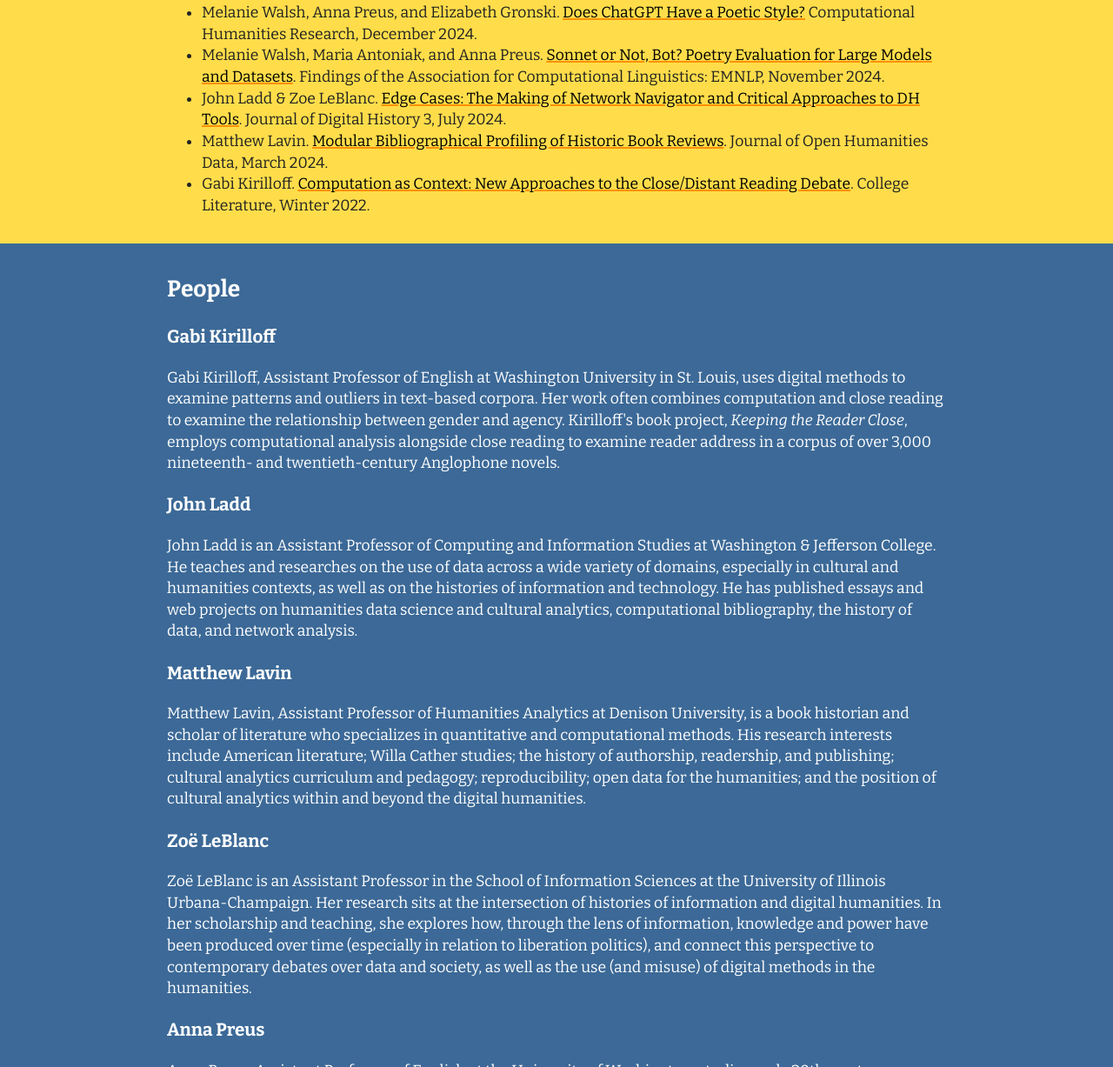
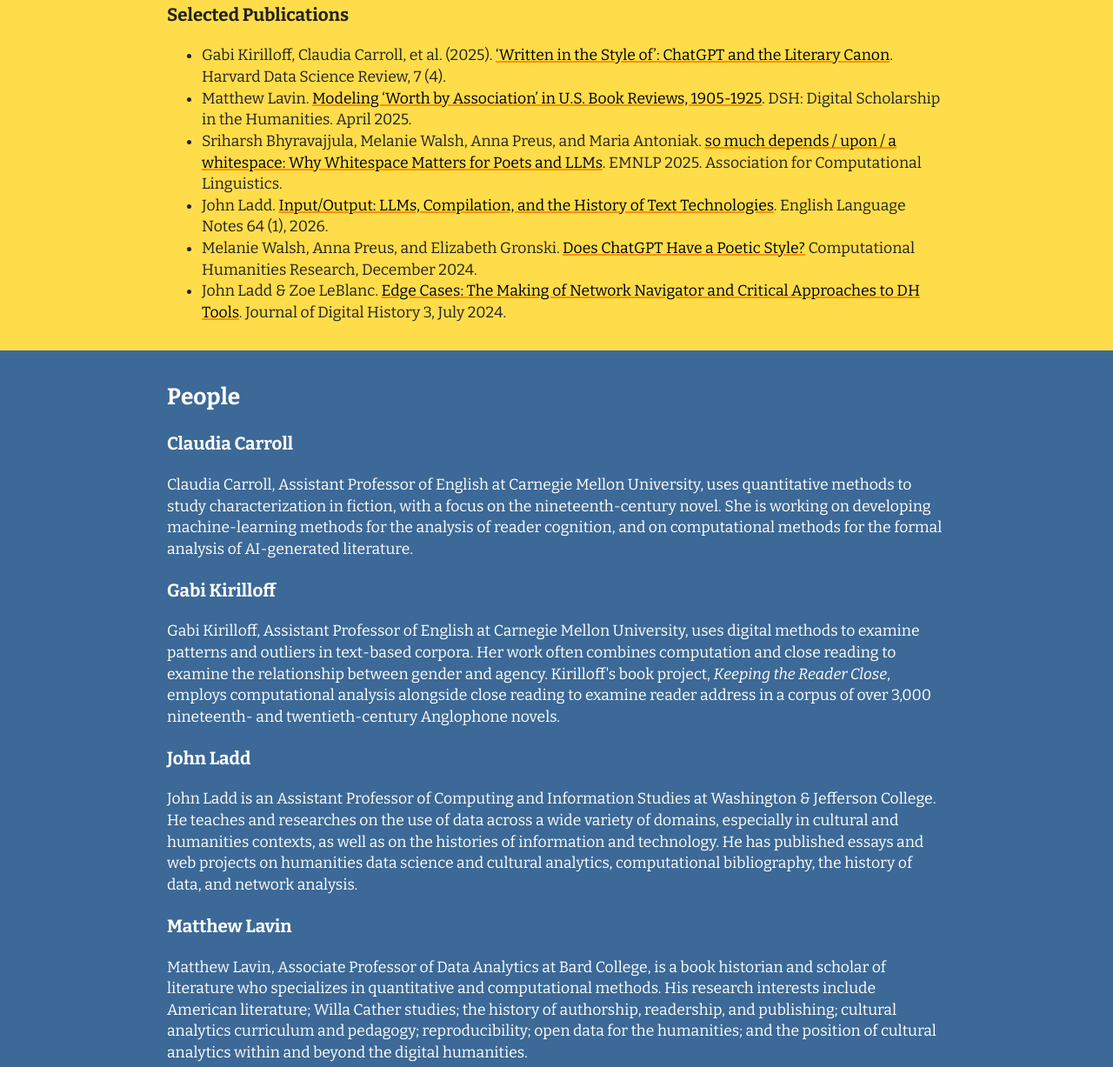
Before and after one commit to CART-init/CART-init.github.io, a plain HTML site: page index.html in a window 1280 px wide. Shown: the part 1367-2594 px from the top of the page at 87% size. Drawn offline with nearby package versions, Linux system fonts and the light colour scheme.

Commit message:
2026 updates to bios and pubs

```diff
--- a/index.html
+++ b/index.html
@@ -48,6 +48,8 @@
       <h2>Recent Work by Members</h2>
       <h3>Grants and Meetings</h3>
       <ul>
+        <li>Cultural Analytics Praxis Lightning Talks and CARTi Workshop, University of Washington, Summer 2026.</li>
+        <li>CARTi Workshop, Denison University, Summer 2024.</li>
         <li>SPEED in Research Grant for “Cultural Analytics Research and Teaching Initiative Workshop,” Washington University in St. Louis, Summer 2023.</li>
       </ul>
       <h3>Seminars and Presentations</h3>
@@ -58,23 +60,26 @@
       </ul>
       <h3>Selected Publications</h3>
       <ul>
+        <li>Gabi Kirilloff, Claudia Carroll, et al. (2025). <a href="https://doi.org/10.1162/99608f92.6d5fb5ef" target="_blank">‘Written in the Style of’: ChatGPT and the Literary Canon</a>. Harvard Data Science Review, 7 (4). </li>
+        <li>Matthew Lavin. <a href="https://doi.org/10.1093/llc/fqaf012" target="_blank">Modeling ‘Worth by Association’ in U.S. Book Reviews, 1905-1925</a>. DSH: Digital Scholarship in the Humanities. April 2025.</li>
+        <li>Sriharsh Bhyravajjula, Melanie Walsh, Anna Preus, and Maria Antoniak. <a href="https://aclanthology.org/2025.emnlp-main.1783/" target="_blank">so much depends / upon / a whitespace: Why Whitespace Matters for Poets and LLMs</a>. EMNLP 2025. Association for Computational Linguistics.</li>
+        <li>John Ladd. <a href="https://doi.org/10.1215/00138282-12301864" target="_blank">Input/Output: LLMs, Compilation, and the History of Text Technologies</a>. English Language Notes 64 (1), 2026.</li>
         <li>Melanie Walsh, Anna Preus, and Elizabeth Gronski. <a href="https://arxiv.org/abs/2410.15299" target="_blank">Does ChatGPT Have a Poetic Style?</a> Computational Humanities Research, December 2024.</li>
-        <li>Melanie Walsh, Maria Antoniak, and Anna Preus. <a href="https://aclanthology.org/2024.findings-emnlp.914/" target="_blank">Sonnet or Not, Bot? Poetry Evaluation for Large Models and Datasets</a>. Findings of the Association for Computational Linguistics: EMNLP, November 2024.</li>
         <li>John Ladd & Zoe LeBlanc. <a href="https://doi.org/10.1515/JDH-2024-0006?locatt=label:JDHFULL" target="_blank">Edge Cases: The Making of Network Navigator and Critical Approaches to DH Tools</a>. Journal of Digital History 3, July 2024.</li>
-        <li>Matthew Lavin. <a href="https://doi.org/10.5334/johd.183">Modular Bibliographical Profiling of Historic Book Reviews</a>. Journal of Open Humanities Data, March 2024.</li>
-        <li>Gabi Kirilloff. <a href="https://muse.jhu.edu/article/844432/summary" target="_blank">Computation as Context: New Approaches to the Close/Distant Reading Debate</a>. College Literature, Winter 2022.</li>
       </ul>
       </article>
     </section>
     <section id="people">
       <article>
       <h2>People</h2>
+      <h3>Claudia Carroll</h3>
+      <p>Claudia Carroll, Assistant Professor of English at Carnegie Mellon University, uses quantitative methods to study characterization in fiction, with a focus on the nineteenth-century novel. She is working on developing machine-learning methods for the analysis of reader cognition, and on computational methods for the formal analysis of AI-generated literature.</p>
       <h3>Gabi Kirilloff</h3>
-      <p>Gabi Kirilloff, Assistant Professor of English at Washington University in St. Louis, uses digital methods to examine patterns and outliers in text-based corpora. Her work often combines computation and close reading to examine the relationship between gender and agency. Kirilloff's book project, <em>Keeping the Reader Close</em>, employs computational analysis alongside close reading to examine reader address in a corpus of over 3,000 nineteenth- and twentieth-century Anglophone novels.</p>
+      <p>Gabi Kirilloff, Assistant Professor of English at Carnegie Mellon University, uses digital methods to examine patterns and outliers in text-based corpora. Her work often combines computation and close reading to examine the relationship between gender and agency. Kirilloff's book project, <em>Keeping the Reader Close</em>, employs computational analysis alongside close reading to examine reader address in a corpus of over 3,000 nineteenth- and twentieth-century Anglophone novels.</p>
       <h3>John Ladd</h3>
       <p>John Ladd is an Assistant Professor of Computing and Information Studies at Washington & Jefferson College. He teaches and researches on the use of data across a wide variety of domains, especially in cultural and humanities contexts, as well as on the histories of information and technology. He has published essays and web projects on humanities data science and cultural analytics, computational bibliography, the history of data, and network analysis.</p>
       <h3>Matthew Lavin</h3>
-      <p>Matthew Lavin, Assistant Professor of Humanities Analytics at Denison University, is a book historian and scholar of literature who specializes in quantitative and computational methods. His research interests include American literature; Willa Cather studies; the history of authorship, readership, and publishing; cultural analytics curriculum and pedagogy; reproducibility; open data for the humanities; and the position of cultural analytics within and beyond the digital humanities.</p>
+      <p>Matthew Lavin, Associate Professor of Data Analytics at Bard College, is a book historian and scholar of literature who specializes in quantitative and computational methods. His research interests include American literature; Willa Cather studies; the history of authorship, readership, and publishing; cultural analytics curriculum and pedagogy; reproducibility; open data for the humanities; and the position of cultural analytics within and beyond the digital humanities.</p>
       <h3>Zoë LeBlanc</h3>
       <p>Zoë LeBlanc is an Assistant Professor in the School of Information Sciences at the University of Illinois Urbana-Champaign. Her research sits at the intersection of histories of information and digital humanities. In her scholarship and teaching, she explores how, through the lens of information, knowledge and power have been produced over time (especially in relation to liberation politics), and connect this perspective to contemporary debates over data and society, as well as the use (and misuse) of digital methods in the humanities.</p>
       <h3>Anna Preus</h3>
```
